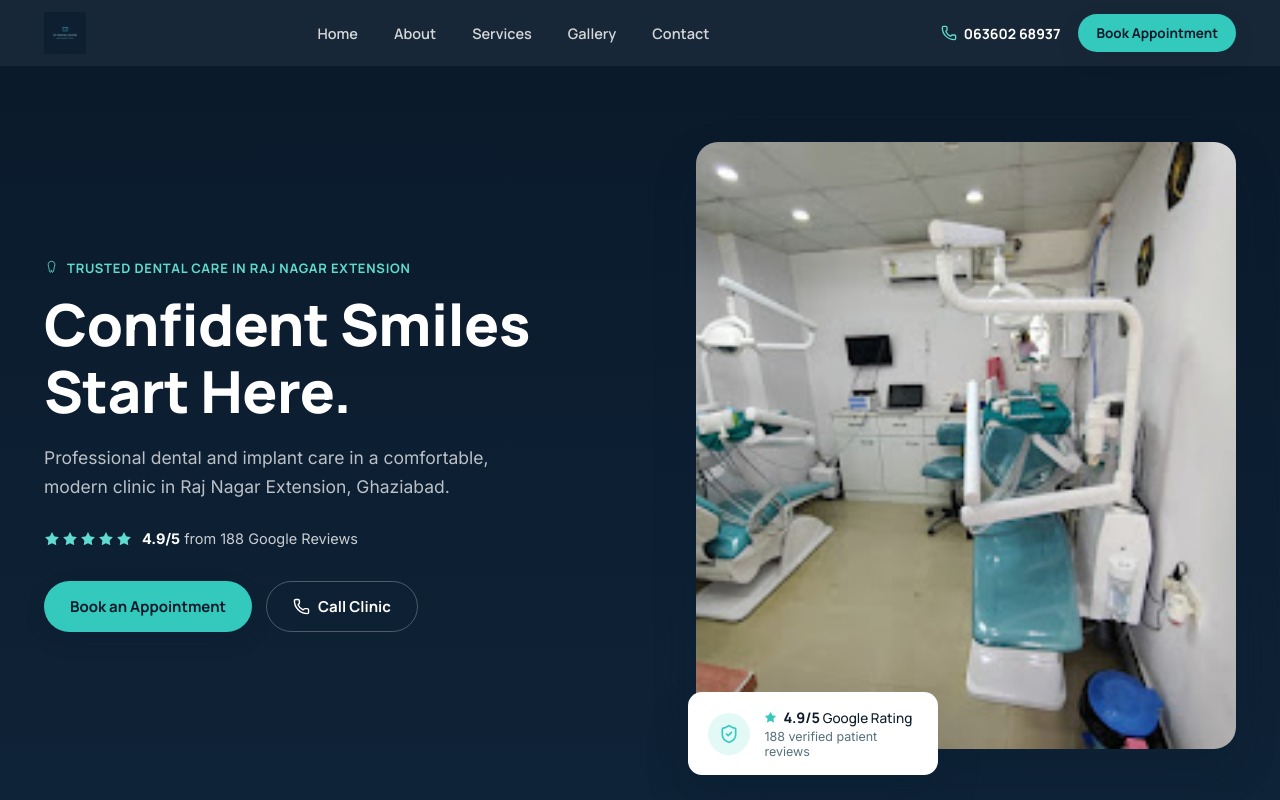
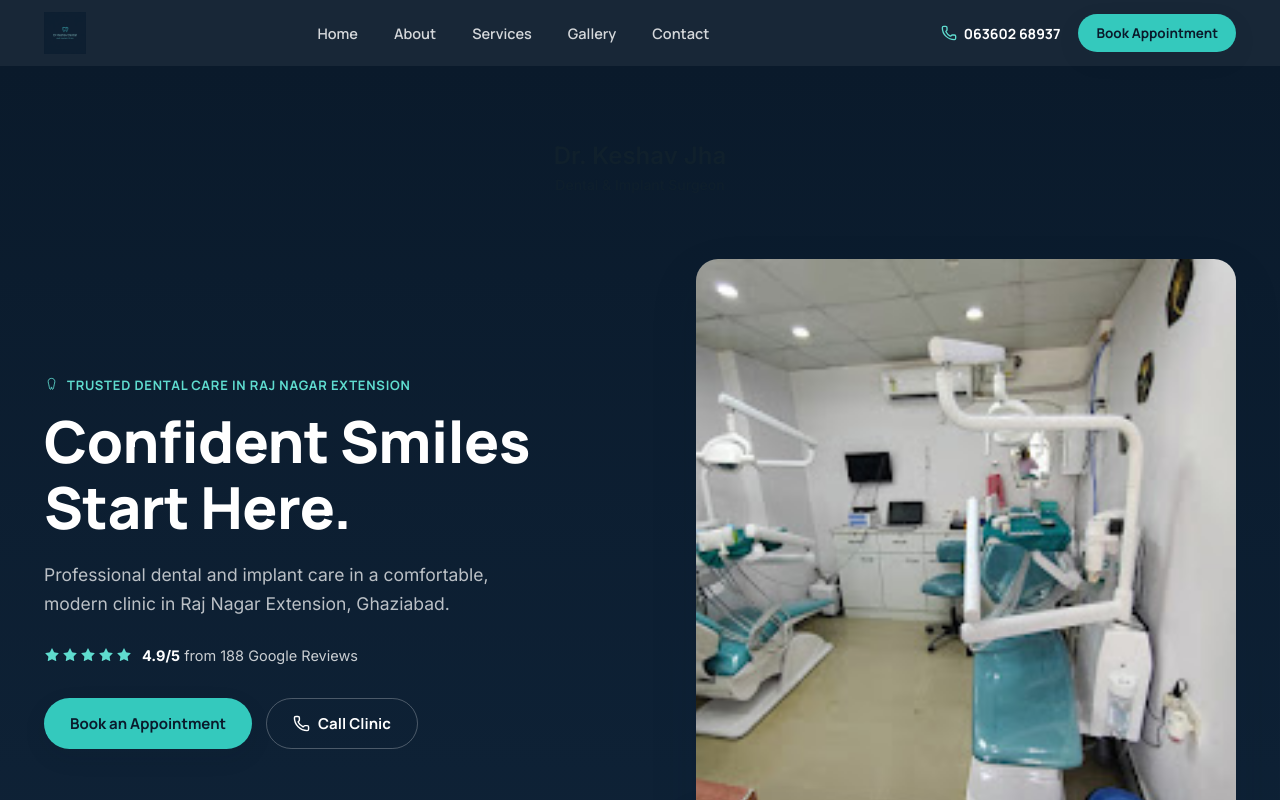
Before and after one commit to shwet070/Dr-Keshav-Dental-Clinic, a React (Vite) app: page / in a window 1280 px wide. Shown: the top 800 px of the page. Built offline with nearby package versions, Linux system fonts and the light colour scheme.

Commit message:
Add doctor name to hero section

```diff
--- a/src/components/Hero.jsx
+++ b/src/components/Hero.jsx
@@ -11,7 +11,13 @@ export default function Hero() {
   return (
     <section id="home" className="hero">
       <div className="container hero-inner" ref={ref}>
-        <div className="hero-copy reveal">
+
+  <div className="doctor-name reveal">
+    <strong>Dr. Keshav Jha</strong>
+    <span>Dental & Implant Surgeon</span>
+  </div>
+
+  <div className="hero-copy reveal">
           <span className="eyebrow">
             <ToothMark className="eyebrow-tooth" />
             Trusted Dental Care in Raj Nagar Extension
```
